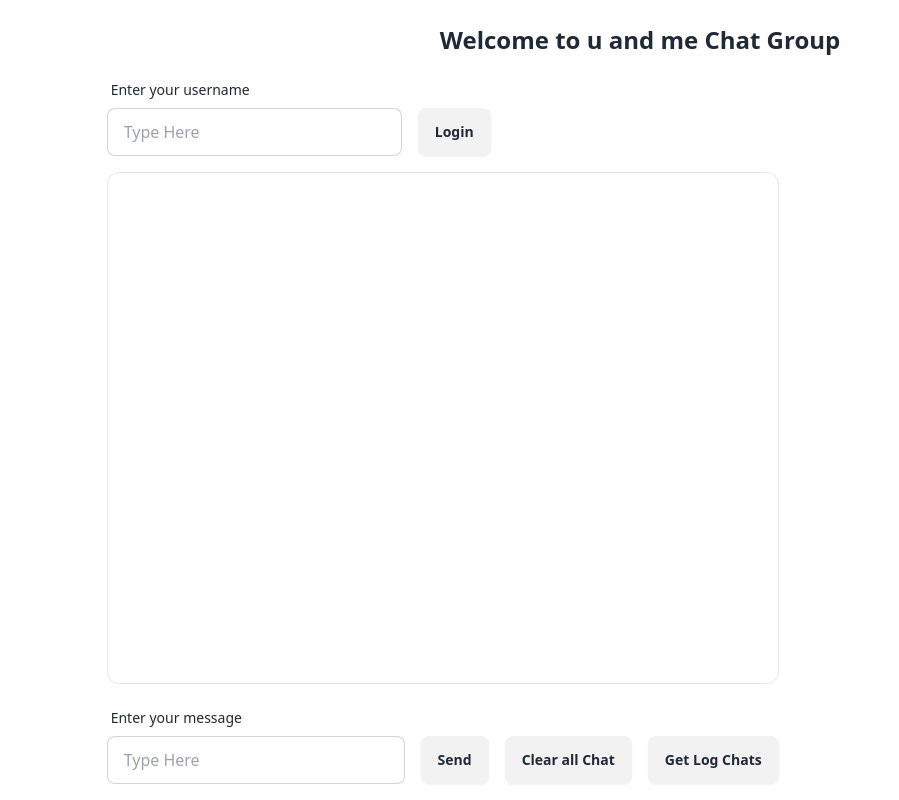
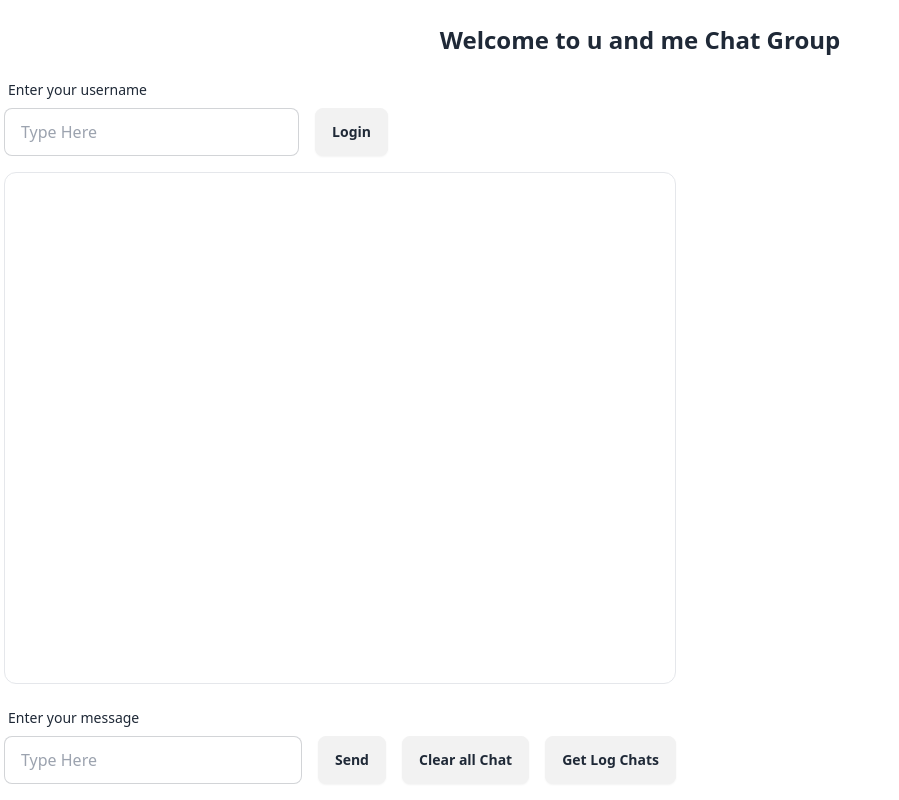
Before and after one commit to FameNu/app-chat, a React (Vite) app in the folder app-chat-fe/: page / in a window 1280 px wide. Shown: the whole page, without its empty margins (0-899 px from the left). Built offline with nearby package versions, Linux system fonts and the light colour scheme.

Commit message:
FE-refactor: re-structure of main content

```diff
--- a/app-chat-fe/src/App.tsx
+++ b/app-chat-fe/src/App.tsx
@@ -2,7 +2,9 @@ import ChatRoom from './view/ChatRoom'
 
 function App() {
   return (
-    <ChatRoom />
+    <main className="flex flex-col gap-4 h-full w-full px-1 mx-auto">
+      <ChatRoom />
+    </main>
   )
 }
 
--- a/app-chat-fe/src/view/ChatRoom.tsx
+++ b/app-chat-fe/src/view/ChatRoom.tsx
@@ -75,7 +75,7 @@ const ChatRoom: React.FC = () => {
   }
 
   return (
-    <div className="flex flex-col gap-4 h-full w-10/12 mx-auto">
+    <>
       <h1 className="text-2xl font-bold text-center mt-6">Welcome to u and me Chat Group</h1>
       <form
         className="flex items-end gap-4 max-w-sm"
@@ -124,7 +124,7 @@ const ChatRoom: React.FC = () => {
           Get Log Chats
         </button>
       </div>
-    </div>
+    </>
   )
 }
 
```
